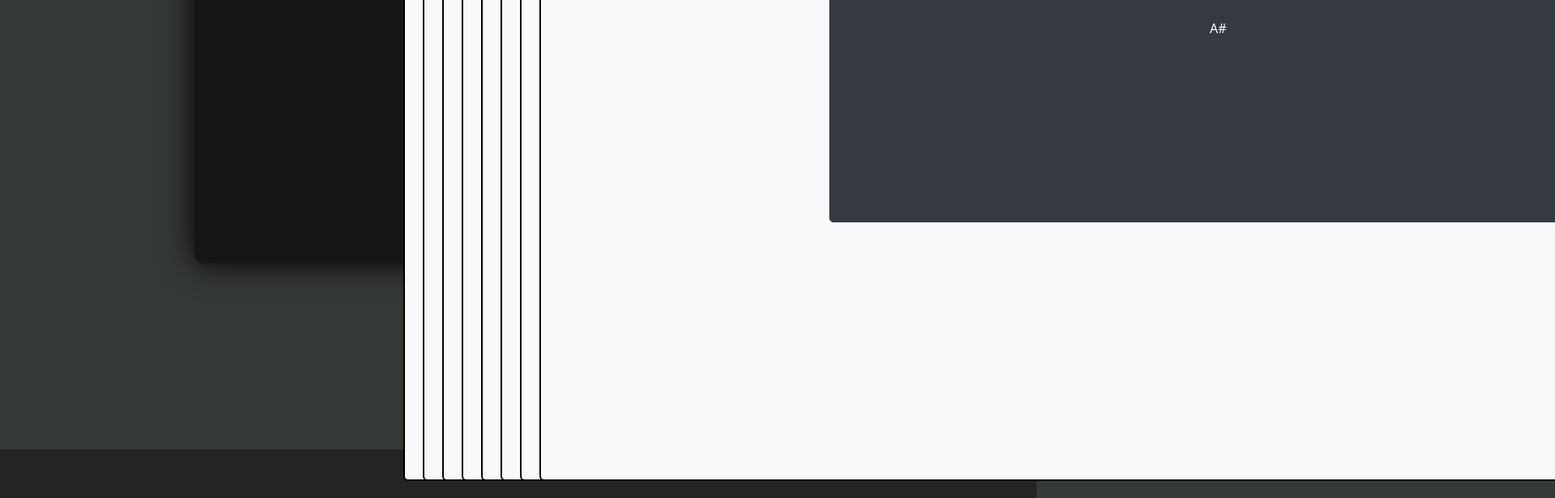
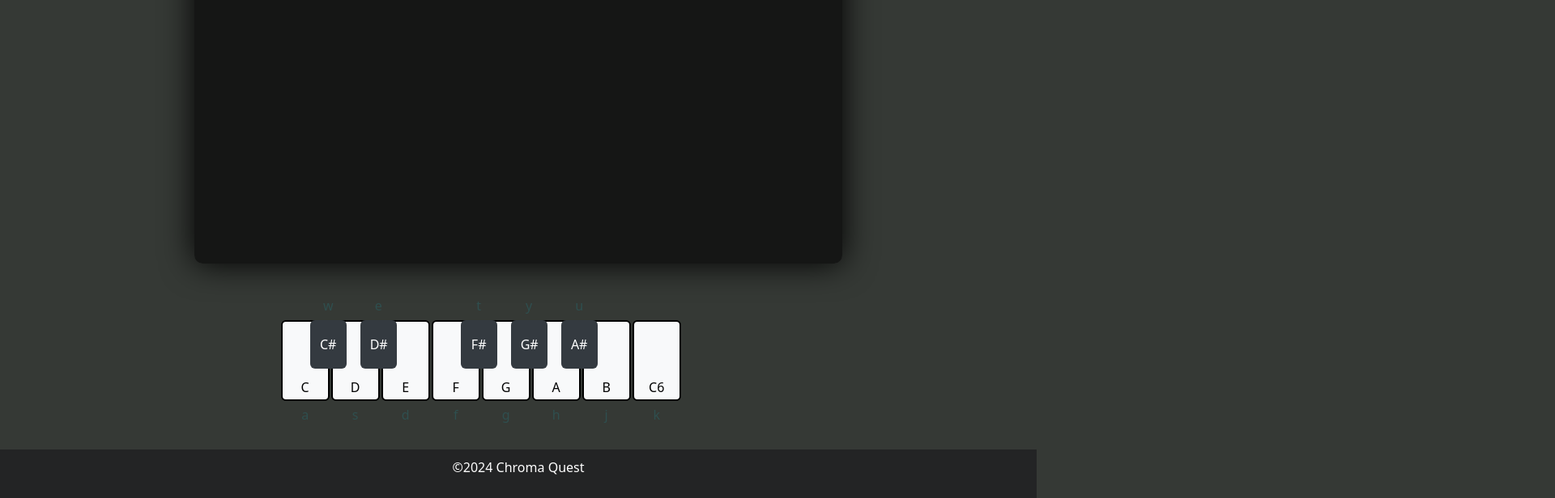
Before and after one commit to Chroma-Quest/chroma-frontend, a React (Vite) app: page /simulator in a window 1280 px wide. Shown: the part 235-851 px from the top of the page at 81% size, 1920 px wide, since content can reach past the window. Built offline with nearby package versions, Linux system fonts and the light colour scheme.

Commit message:
fixed piano styles

```diff
--- a/src/components/PianoKeyboard.jsx
+++ b/src/components/PianoKeyboard.jsx
@@ -107,7 +107,7 @@ const PianoKeyboard = (props) => {
     <Container className="Container">
       <Row className="justify-content-md-center">
         {whiteKeys.map((key, index) => (
-          <Col key={index} xs="auto" class="white-key-col">
+          <Col key={index} xs="auto" className="white-key-col">
             {blackKeys[index] && (
               <>
               <p className="black-key-desc"> {topKeyBind[index]} </p>
```
